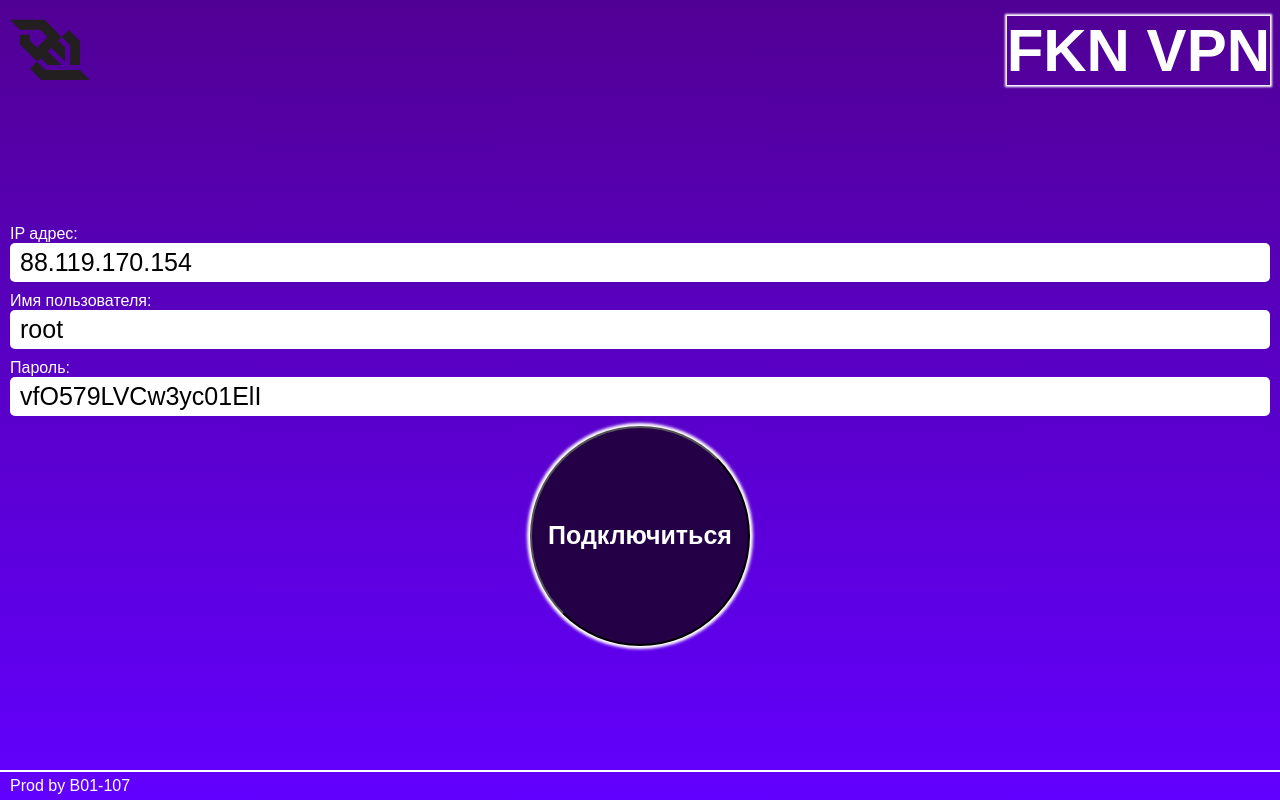
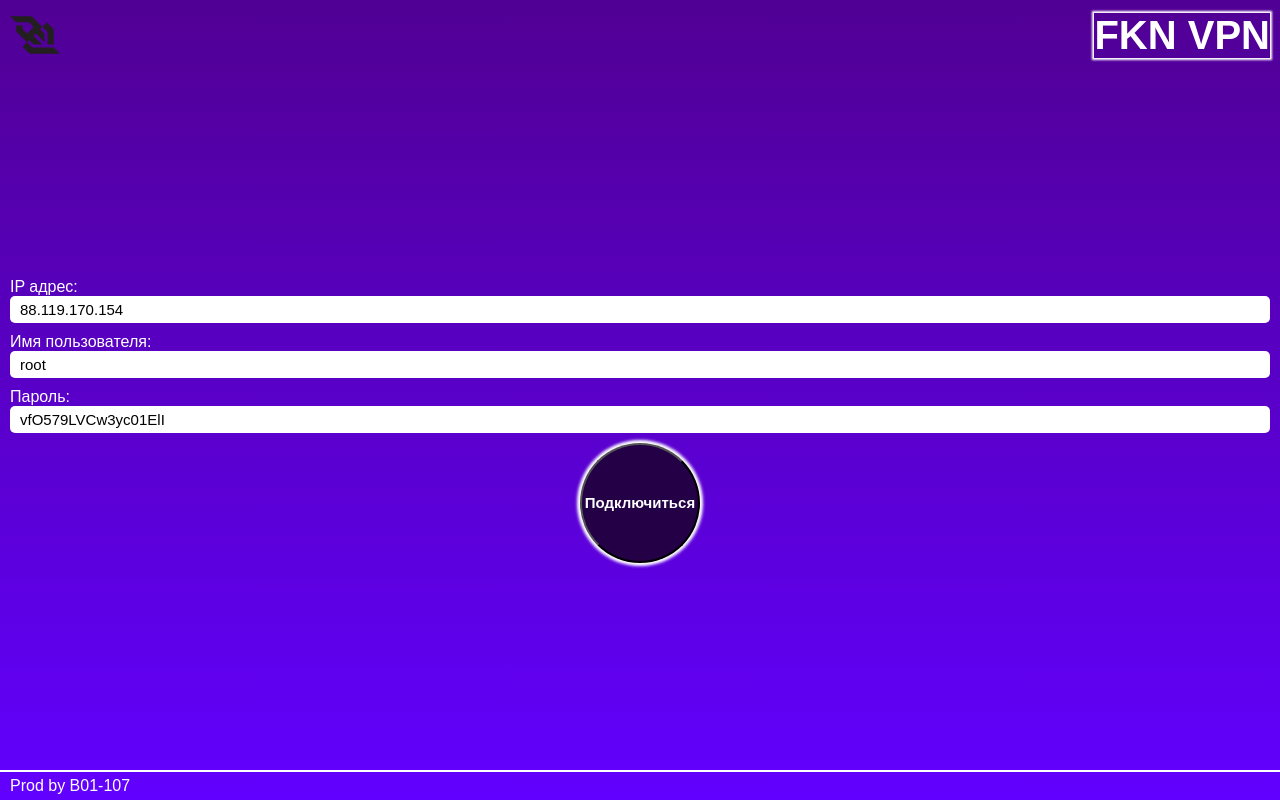
Before and after one commit to FedorovIV/SecurityProject, an Electron app: page vpn-ws/src/frontend/src/index.html in a window 1280 px wide. Drawn offline with Linux system fonts and the light colour scheme.

Commit message:
updated css

```diff
--- a/vpn-ws/src/frontend/src/main.css
+++ b/vpn-ws/src/frontend/src/main.css
@@ -27,11 +27,11 @@ html {
 }
 
 .logo-wrapper__logo {
-  height: 80px;
+  height: 50px;
 }
 
 .logo-wrapper__text {
-  font-size: 60px;
+  font-size: 40px;
   font-weight: bold;
   box-shadow: 0 0 2px 2px;
 }
@@ -48,7 +48,7 @@ html {
 .connect-wrapper__input {
   padding: 5px 10px;
   border-radius: 5px;
-  font-size: 25px;
+  font-size: 15px;
   border: none;
 }
 
@@ -65,10 +65,10 @@ html {
   justify-content: center;
   margin: 0 auto;
   aspect-ratio: 1/1;
-  width: 220px;
+  width: 120px;
   border-radius: 50%;
   font-weight: bold;
-  font-size: 25px;
+  font-size: 15px;
   color: white;
   background-color: rgb(36, 0, 70);
   box-shadow: 0 0 3px 3px white;
--- a/vpn-ws/src/frontend/src/main.js
+++ b/vpn-ws/src/frontend/src/main.js
@@ -157,8 +157,8 @@ async function handleTryConnect(event, connectJSON) {
 
 const createWindow = () => {
   const win = new BrowserWindow({
-    width: 400,
-    height: 650,
+    width: 250,
+    height: 500,
     resizable: false,
     webPreferences: {
       preload: path.join(__dirname, "./preload.js"),
```
